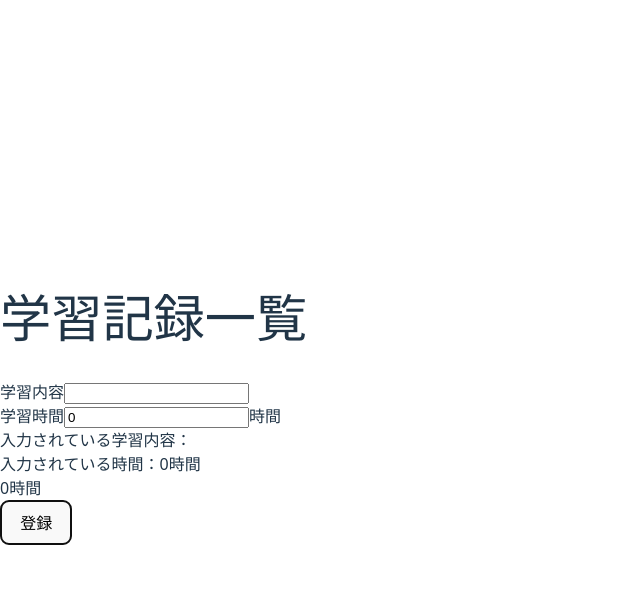
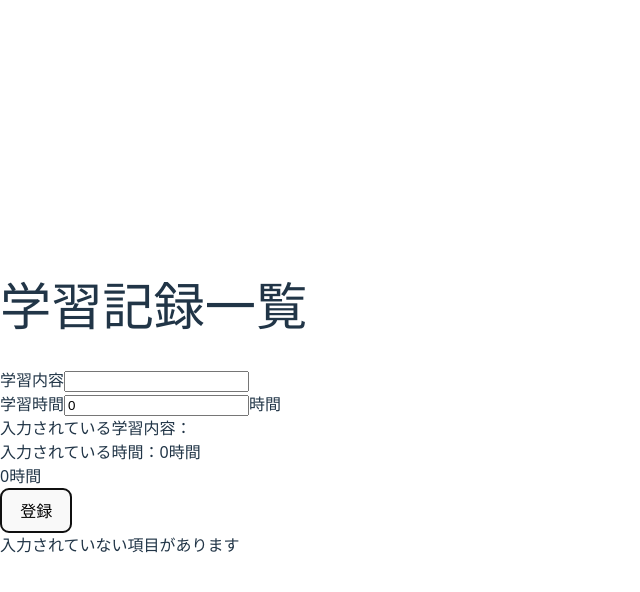
Before and after one commit to torimugi/react-stepup, a React (Vite) app: page / in a window 1280 px wide. Both pictures are taken after a click on the button "登録". Shown: the top 592 px of the page, without its empty margins (0-640 px from the left). Built offline with nearby package versions, Linux system fonts and the light colour scheme.

Commit message:
正しく入力されていないとエラーを表示

```diff
--- a/src/App.tsx
+++ b/src/App.tsx
@@ -6,6 +6,7 @@ function App() {
 const [records, setRecords] = useState<any[]>([]);
 const [studyText, setStudyText] = useState<string>("");
 const [studyTime, setStudyTime] = useState<number>(0);
+const [error, setError] = useState<string>("");
 
 const handleChangeText = (e: React.ChangeEvent<HTMLInputElement>) => {
   setStudyText(e.target.value);
@@ -27,6 +28,9 @@ setStudyText("");
 setStudyTime(0);
 };
 
+
+
+
   return (
     <>
 <div>
@@ -38,14 +42,14 @@ setStudyTime(0);
  <div>入力されている時間：{studyTime}時間</div>
  {records.map((record) => {
 return(
-
   <div key={record.id}>{record.studyText}{record.studyTime}時間</div>
 )
 })}
- <button onClick={() => onSubmit()}>登録 </button>
+ <button onClick={() => onSubmit()}>登録</button>
+ {records.length > 0 && (
+  <div >入力されていない項目があります</div>)
+  }
   </div>
-
-
 </div>
 </>
 )
```
